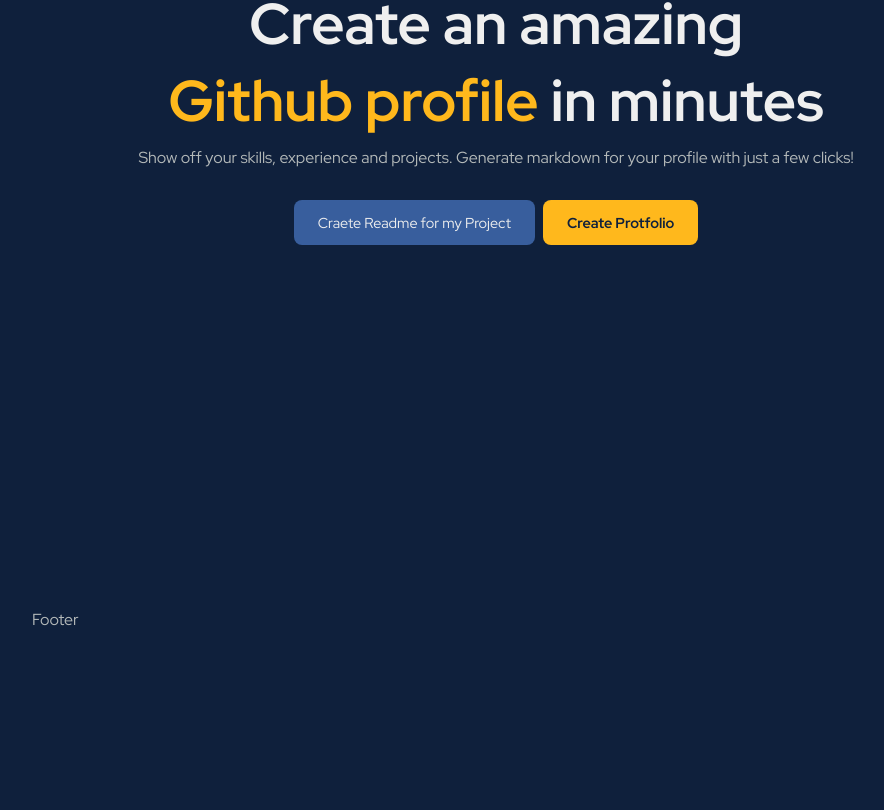
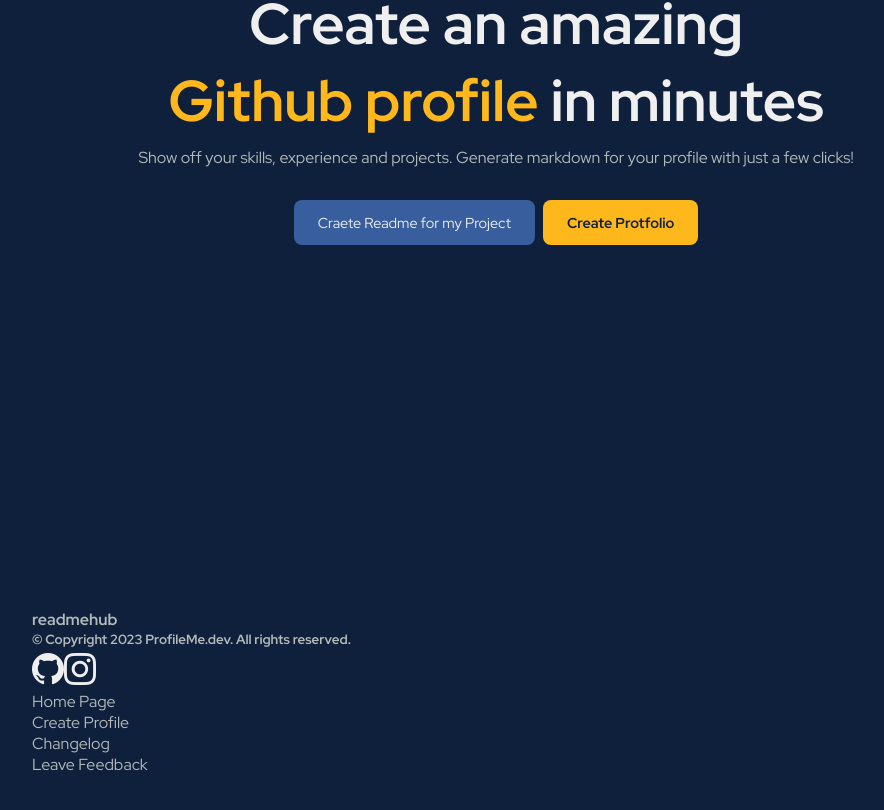
Before and after one commit to neginsoleimani/readmehub, a React (Create React App) app in the folder readmehub/: page / in a window 1280 px wide. Shown: the part 274-1084 px from the top of the page, without its empty margins (144-1028 px from the left). Before the commit the page ends 944 px from the top, so only its background shows below. Built offline with nearby package versions, Linux system fonts and the light colour scheme.

Commit message:
Add footer.jsx
Add footer

```diff
--- a/readmehub/src/components/footer/Footer.jsx
+++ b/readmehub/src/components/footer/Footer.jsx
@@ -5,7 +5,25 @@
 export default function Footer() {
   return (
     <div className='footer'>
-        Footer
+      <div className='footer__title-box'>
+        <h4>readmehub</h4>
+        <h5>© Copyright 2023 ProfileMe.dev. All rights reserved.</h5>
+      </div>
+      <div className='footer__link-box'>
+        <div className='footer__link-icons'>
+          <i className='bi bi-github'></i>
+          <i className='bi bi-instagram'></i>
+        </div>
+        <div className='footer__links'>
+          <ul>
+            <li>Home Page</li>
+            <li>Create Profile</li>
+            <li>Changelog</li>
+            <li>Leave Feedback</li>
+          </ul>
+        </div>
+
+      </div>
     </div>
   )
 }
```
